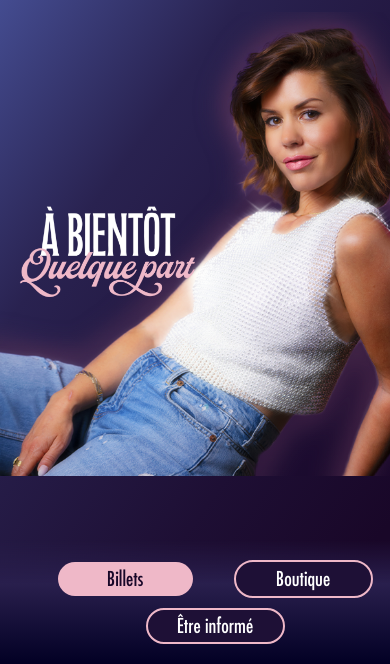
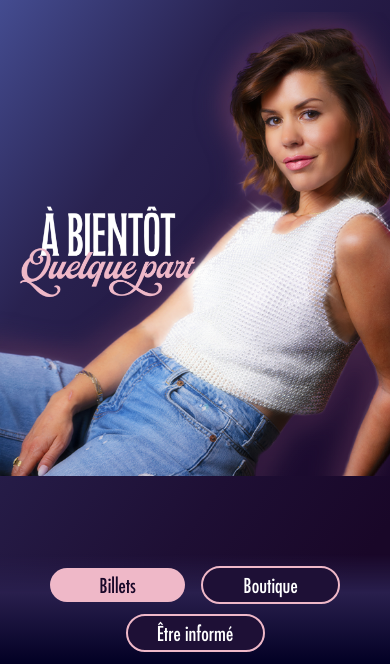
Before and after one commit to guillaumebdx/laurie-v2, a plain HTML site: page index.html in a window 390 px wide. Shown: the part 180-844 px from the top of the page. Drawn offline with Linux system fonts and the light colour scheme.

Commit message:
Aligne for chrome users

```diff
--- a/style.css
+++ b/style.css
@@ -241,6 +241,7 @@ h1 {
     align-items: center;
     justify-content: center;
     font-size: 20px;
+    white-space: nowrap;
 }
 .billet-mobile-btn {
     margin-left: -25px;
@@ -257,6 +258,7 @@ h1 {
     align-items: center;
     justify-content: center;
     font-size: 20px;
+    white-space: nowrap;
 }
 .billet-desktop-btn {
     margin-right: 35px;
@@ -426,10 +428,10 @@ h1 {
     left: 0;
     bottom: 0;
     width: 100%;
-    height: 10vh;
+    height: auto;
     background: rgb(2,0,36);
     background: linear-gradient(0deg, rgba(2,0,36,1) 0%, rgba(41,31,77,1) 65%, rgba(41,31,77,0) 100%);
-    padding: 20px;
+    padding: 12px 20px;
     color: white;
     text-align: center;
     z-index: 999;
@@ -437,6 +439,7 @@ h1 {
     justify-content: center;
     flex-direction: column;
     gap: 10px;
+    box-sizing: border-box;
 }
 
 .footer-row {
@@ -444,12 +447,11 @@ h1 {
     align-items: center;
     justify-content: center;
     gap: 16px;
+    flex-wrap: nowrap;
 }
 
-.footer-row .billet-mobile-btn {
-    margin-left: 0;
-    margin-right: 25px;
-}
+.footer-row .billet-mobile-btn { margin: 0; }
+.footer-row .boutique-mobile-btn { margin: 0; }
 .active-mobile {
     color: #323067;
 }
```
